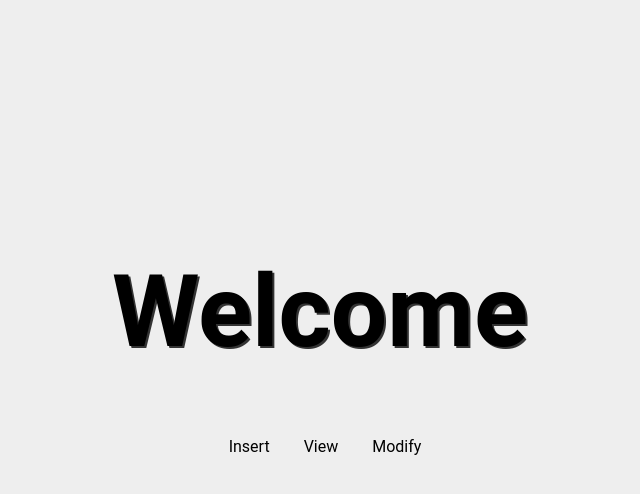
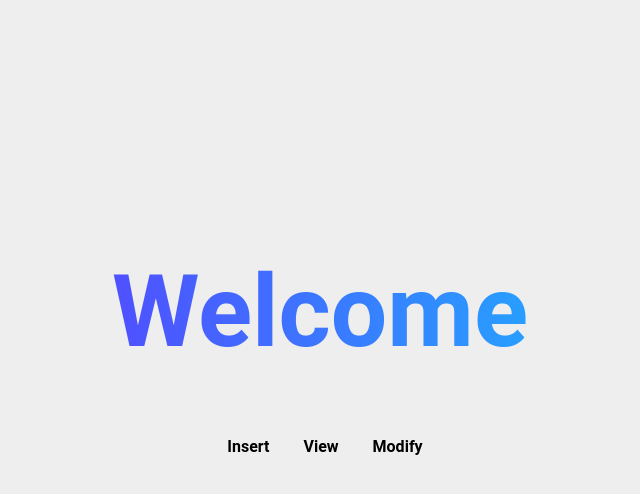
Before and after one commit to JhonathanMusa/php_simple_crud, a PHP site: page /home.php in a window 1280 px wide. Shown: the top 494 px of the page, without its empty margins (320-960 px from the left). Run offline with PHP 8.4, Linux system fonts and the light colour scheme.

Commit message:
change color main title

```diff
--- a/style.css
+++ b/style.css
@@ -8,7 +8,10 @@ body {
 .page-index {
   margin-top: 20%;
   font-size: 100px;
-  text-shadow: 2px 2px 0 #333;
+  /* text-shadow: 2px 2px 0 #333; */
+  background: linear-gradient(to right, rgb(119, 0, 255), rgb(0, 238, 255));
+  -webkit-background-clip: text;
+  color: transparent;
 }
 
 .item_list {
@@ -19,20 +22,24 @@ body {
 
 .item_list a {
   text-decoration: none;
+  font-weight: bold;
   color: #000000;
 }
 
 .item_list a:hover {
   color: red;
+  font-weight: bold;
 }
 
 .link_home {
   text-decoration: none;
   color: #000000;
+  font-weight: bold;
 }
 
 .link_home:hover {
   color: red;
+  font-weight: bold;
 }
 
 /* END HOME */
@@ -46,7 +53,6 @@ body {
   box-shadow: 0 0 20px #333;
   padding: 10px;
   border-radius: 15px;
-
 }
 
 .container_input {
```
